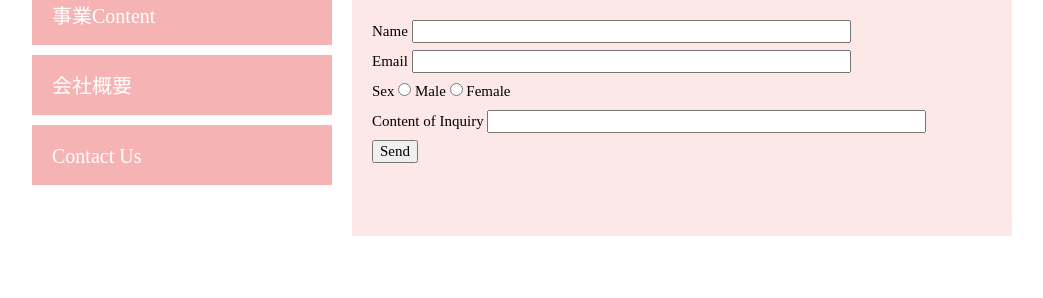
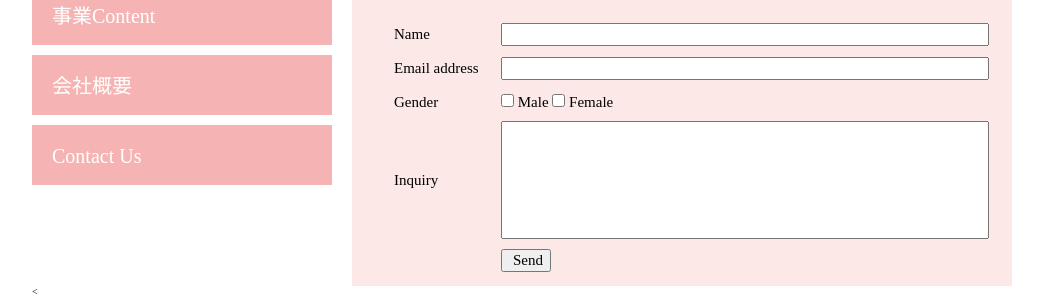
Before and after one commit to meklit-tt/HTML-CSS-task1-v2, a plain HTML site: page index.html in a window 1280 px wide. Shown: the part 803-1101 px from the top of the page, without its empty margins (118-1161 px from the left). Before the commit the page ends 1039 px from the top, so only its background shows below. Drawn offline with Linux system fonts and the light colour scheme.

Commit message:
HTML/CSS task1 v2

```diff
--- a/css/style.css
+++ b/css/style.css
@@ -87,7 +87,7 @@ ul.top_menu {
   display: table-cell;
 }
   .news{
-    height: 200px;
+    height: 250px;
     background-color: #FCE8E7;
     padding: 20px;
     line-height: 2;
--- a/index.html
+++ b/index.html
@@ -35,22 +35,36 @@
 
   <article class="content">
     <div class="news">
-          <ul>
-            <form action="">
-            <li>Name  <input type="text" size="50"><li>
-            <li>Email <input type="text" size="50" ></li>
-            <li>Sex
-          <input type="radio" id="male" name="gender" value="male">
-          <label for="male">Male</label>
-          <input type="radio" id="female" name="gender" value="female">
-          <label for="female">Female</label></li>
-            <li>Content of Inquiry <input type ="text" size="50"></li>
-            <li><button class="btn">Send</button></li>
-
-          </ul>
-        </div>
+      <table>
+        <tr>
+          <td style="padding-left:20px"> Name </td>
+          <td> <input type="text" style="width: 480px;"> </td>
+        </tr>
+        <tr>
+          <td style="padding-left:20px"> Email address </td>
+          <td> <input type="address" style="width: 480px;"> </td>
+        </tr>
+        <tr>
+          <td style="padding-left:20px">Gender</td>
+          <td>
+              <input type="checkbox"> Male
+              <input type="checkbox"> Female
+          </td>
+        </tr>
+        <tr>
+          <td style="width: 150px; padding-left:20px"> Inquiry </td>
+          <td> <input type="text" style="width: 480px; height: 112px"> </td>
+        </tr>
+        <tr>
+        <tr>
+          <td></td>
+          <td> <button class ="btn" style="padding-left: 10px;" class="btn">Send</button></td>
+        </tr>
+      </table>
+    </div>
+    </form>
   </article>
-
+  <
   <footer class="footer">
      <p>Copyright © 2018 DIVE INC All RIGHTS RESERVED.</p>
   </footer>
```
